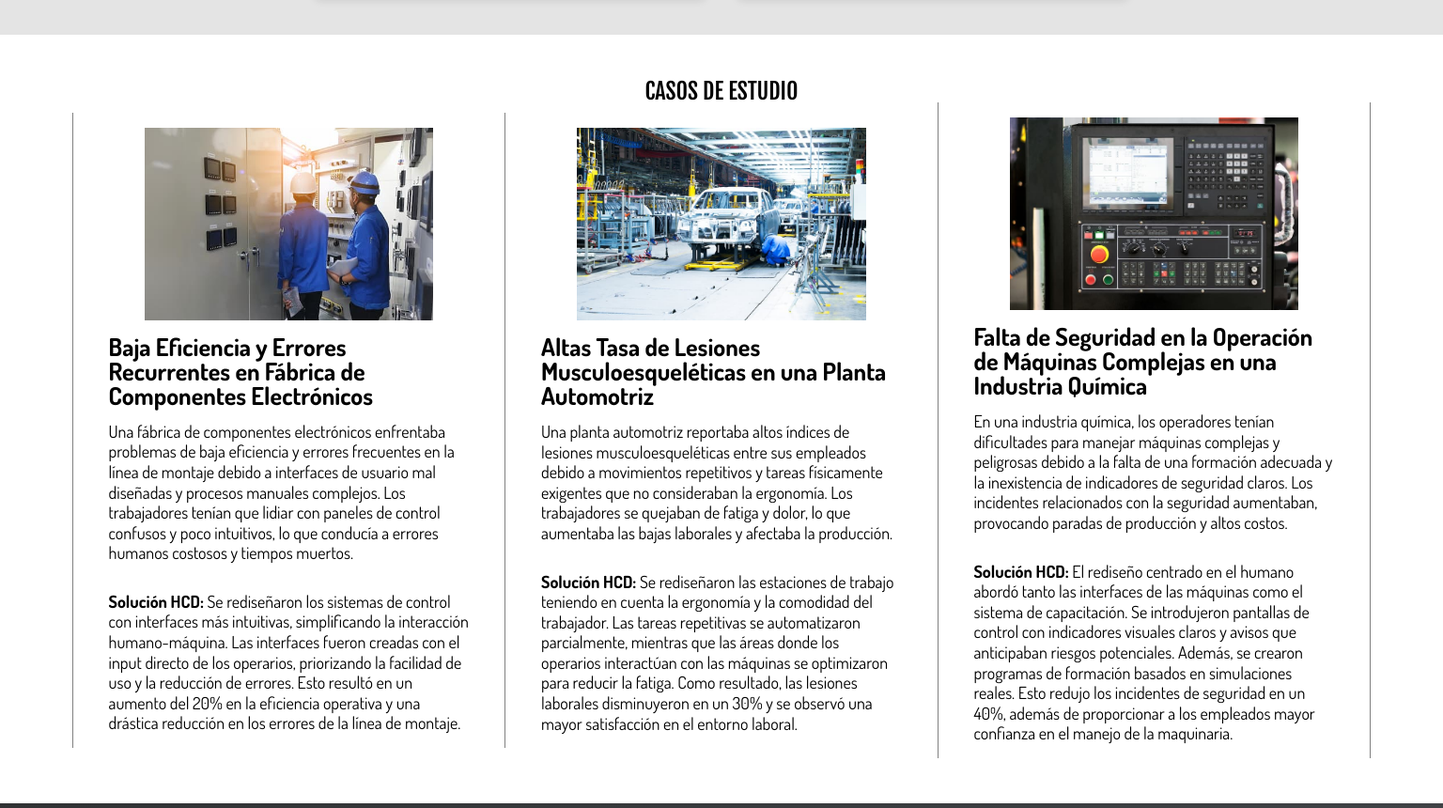
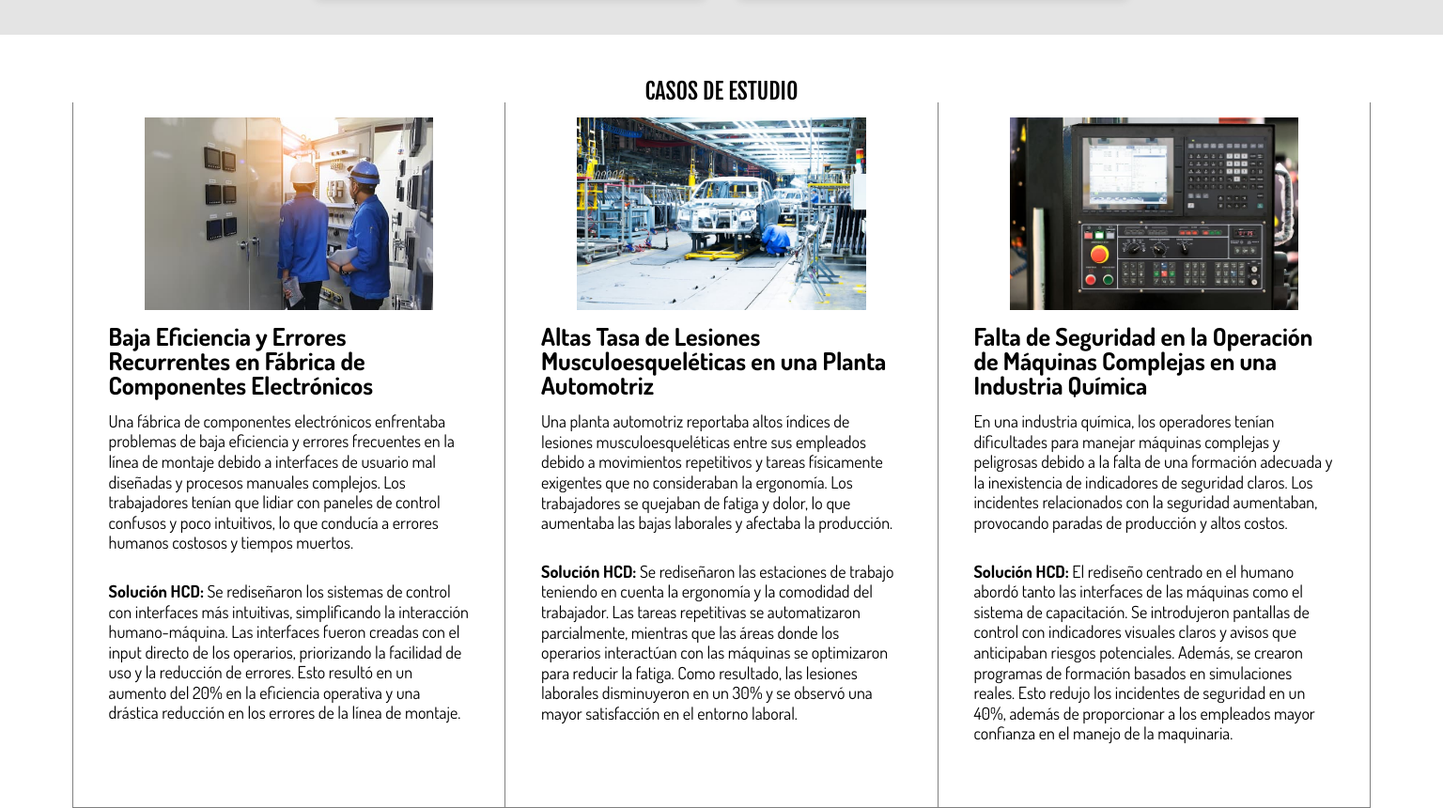
Before and after one commit to eilynginoe/nexus, an Astro site: page /productos in a window 1536 px wide. Shown: the part 4404-5264 px from the top of the page at 94% size. Built offline with nearby package versions, Linux system fonts and the light colour scheme; Astro itself is replaced by a stand-in of ours.

Commit message:
se modifico el margen inferior

```diff
--- a/src/components/casosdeestudio.astro
+++ b/src/components/casosdeestudio.astro
@@ -133,6 +133,7 @@
         flex-direction: column;
         align-items: center;
         justify-content: center;
+        border-bottom: 0.5px solid grey;
     }
 
     .imagen-estudio {
@@ -207,4 +208,15 @@
     }
 }
 
+@media (min-width: 1300px) {
+
+        .caso1,
+        .caso2,
+        .caso3 {
+            height: 750px;
+
+        }
+
+}
+
 </style>
```
